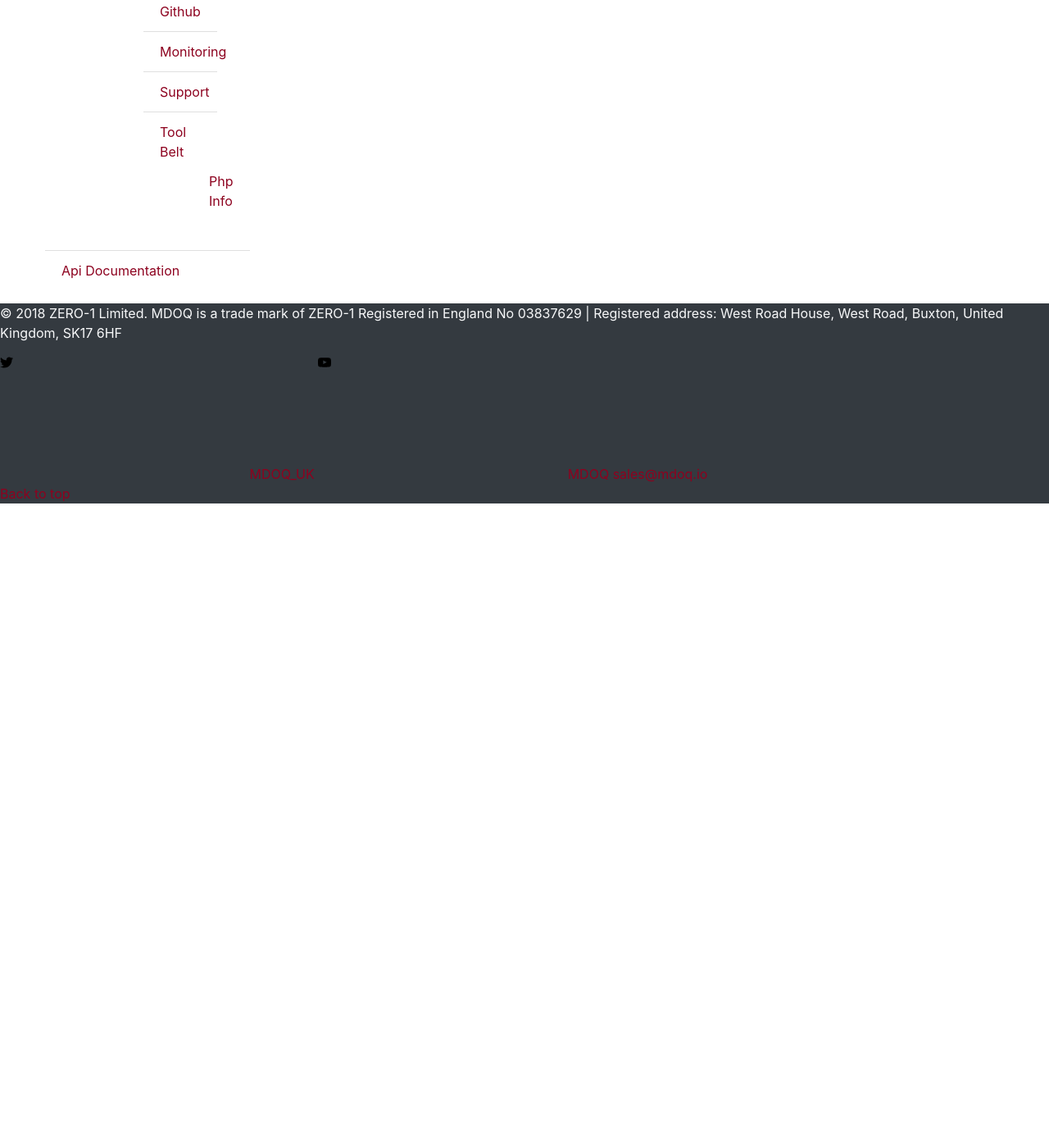
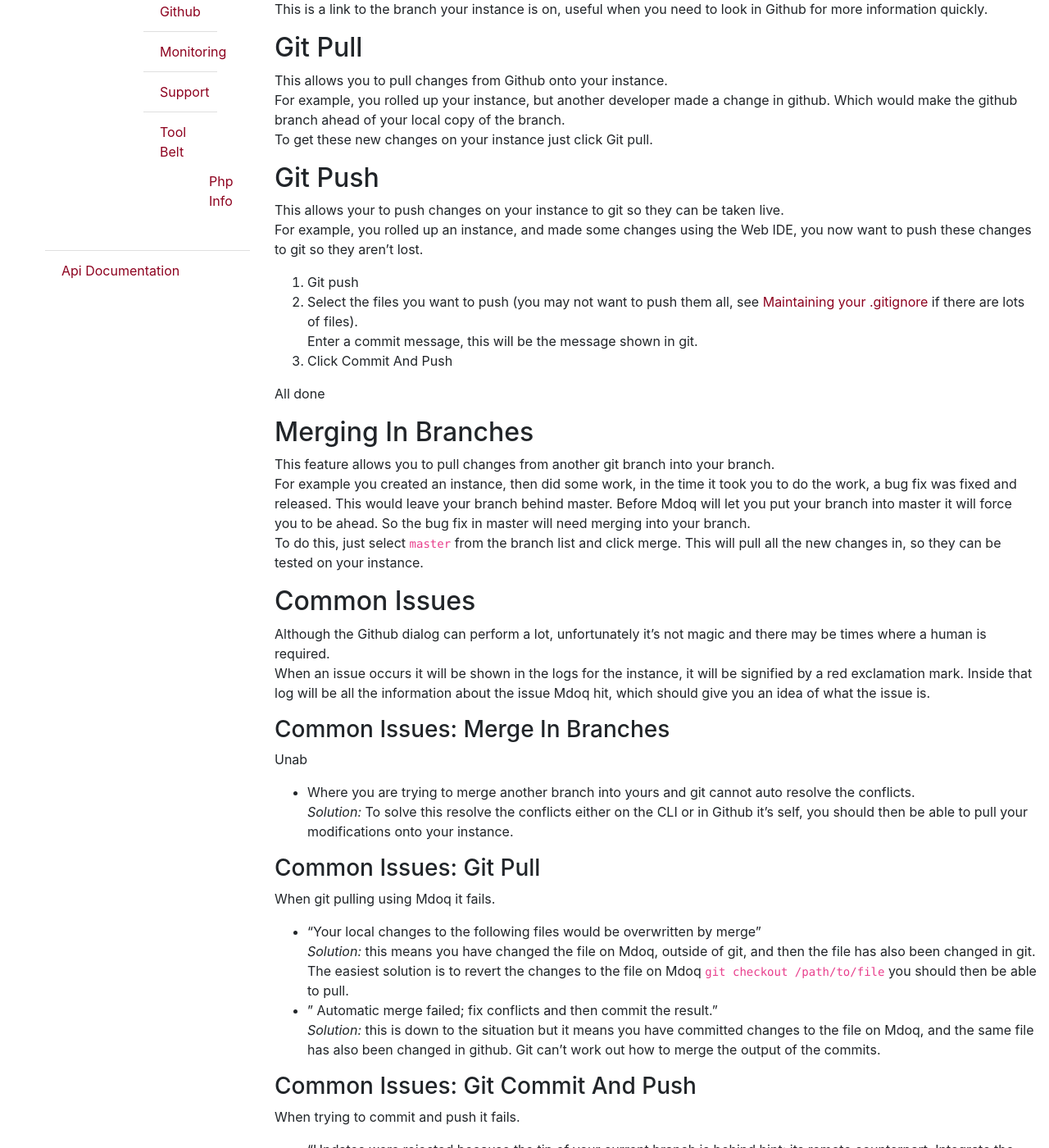
Before and after one commit to zero1limited/mdoq-docs, a Jekyll site: the page built from docs/documentation/instance/github.md, in a window 1280 px wide and 1400 px high, scrolled down 396 px. Shown: the whole window at 82% size. Built offline with Jekyll 4.4.1, drawn with Linux system fonts in a browser that asks for light colours; nearby versions of some CDN libraries; before the commit the page ends 1026 px from its top, so only the background shows below that; some of the changed text lies outside the part shown.

Commit message:
github docs

```diff
--- a/docs/documentation/instance/github.md
+++ b/docs/documentation/instance/github.md
@@ -6,3 +6,76 @@ section: instance
 ---
 
 # {{ page.title }}
+
+The github dialog is designed to enable automation of a few simple git tasks commonly carried out by a developer.
+
+<div class="container">
+    <div class="row">
+        <div class="col-sm-6">
+- [Clone Links](#clone-links)
+- [View Branch](#view-branch)
+- [Git Pull](#git-pull)
+- [Git Push](#git-push)
+- [Merging In Branches](#merging-in-branches)
+- [Common Issues](#common-issues)
+        </div>
+        <div class="col-sm-6">
+            <img src="/assets/github_dialog.jpg" alt="Mdoq Github Dialog" />
+        </div>
+    </div>
+</div>
+
+## Clone Links
+These are the cli commands to clone the branch your instance is on, should you wish to get a local copy of the code base.
+
+## View Branch
+This is a link to the branch your instance is on, useful when you need to look in Github for more information quickly.
+
+## Git Pull
+This allows you to pull changes from Github onto your instance.
+For example, you rolled up your instance, but another developer made a change in github. Which would make the github branch ahead of your local copy of the branch.
+To get these new changes on your instance just click Git pull.
+
+## Git Push
+This allows your to push changes on your instance to git so they can be taken live.
+For example, you rolled up an instance, and made some changes using the Web IDE, you now want to push these changes to git so they aren't lost.
+1. Git push
+2. Select the files you want to push (you may not want to push them all, see [Maintaining your .gitignore](#maintaining-your-gitignore) if there are lots of files).
+  Enter a commit message, this will be the message shown in git.
+3. Click Commit And Push
+
+All done
+
+## Merging In Branches
+This feature allows you to pull changes from another git branch into your branch.
+For example you created an instance, then did some work, in the time it took you to do the work, a bug fix was fixed and released. This would leave your branch behind master. Before Mdoq will let you put your branch into master it will force you to be ahead. So the bug fix in master will need merging into your branch.
+To do this, just select `master` from the branch list and click merge. This will pull all the new changes in, so they can be tested on your instance.
+
+## Common Issues
+Although the Github dialog can perform a lot, unfortunately it's not magic and there may be times where a human is required.
+When an issue occurs it will be shown in the logs for the instance, it will be signified by a red exclamation mark.
+Inside that log will be all the information about the issue Mdoq hit, which should give you an idea of what the issue is.
+
+### Common Issues: Merge In Branches
+Unab
+- Where you are trying to merge another branch into yours and git cannot auto resolve the conflicts.
+  *Solution:* To solve this resolve the conflicts either on the CLI or in Github it's self, you should then be able to pull your modifications onto your instance.
+
+### Common Issues: Git Pull
+When git pulling using Mdoq it fails.
+- "Your local changes to the following files would be overwritten by merge"
+  *Solution:* this means you have changed the file on Mdoq, outside of git, and then the file has also been changed in git. The easiest solution is to revert the changes to the file on Mdoq `git checkout /path/to/file` you should then be able to pull.
+- " Automatic merge failed; fix conflicts and then commit the result."
+  *Solution:* this is down to the situation but it means you have committed changes to the file on Mdoq, and the same file has also been changed in github. Git can't work out how to merge the output of the commits.
+
+### Common Issues: Git Commit And Push
+When trying to commit and push it fails.
+- "Updates were rejected because the tip of your current branch is behind hint: its remote counterpart. Integrate the remote changes"
+  *Solution:* Run a git pull from Mdoq
+- "The current branch XXXXXX has no upstream branch"
+  *Solution:* Git commands have been ran on the Mdoq instance, which have corrupted the config, such that it cannot determine where to push changes to. Where possible the best option will be to recreate code (though this will cause any uncommitted changes to be lost). An alternate option would be to set the remote upstream, which should allow you to push your changes.
+
+## Maintaining Your .gitignore
+A .gitignore file tells git what files to ignore when its working out what you would want to commit to git.
+For example: temporary files, or files containing sensitive information.
+See [here](https://git-scm.com/docs/gitignore) for more information.
```
Also changed, not shown: docs/assets/img/github_dialog.jpg (renamed from docs/assets/img/mdoq_github_dialog.JPG).
